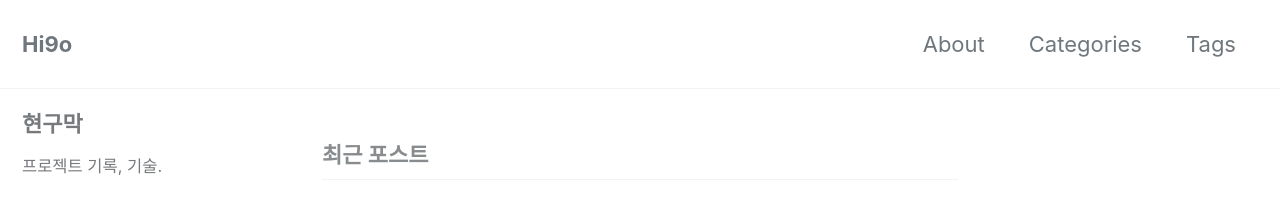
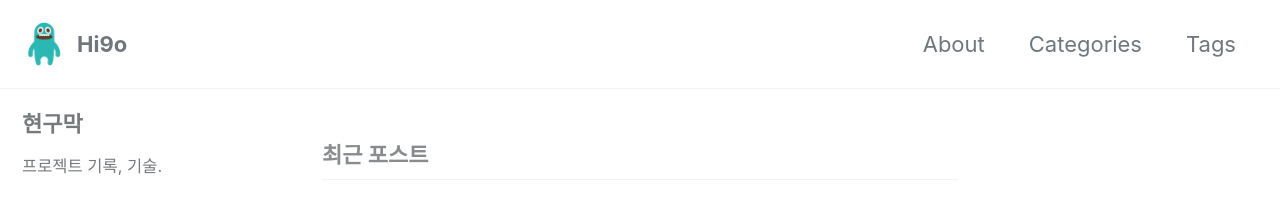
Before and after one commit to Hyeon9mak/Hyeon9mak.github.io, a Jekyll site: the page built from index.html, in a window 1280 px wide. Shown: the top 200 px of the page. Built offline with Jekyll 4.4.1, drawn with Linux system fonts in a browser that asks for light colours; cached includes are drawn as plain includes; nearby versions of some CDN libraries; the list of posts is cut into pages by our own code.

Commit message:
Update _config.yml

```diff
--- a/_config.yml
+++ b/_config.yml
@@ -24,8 +24,8 @@
 url                      : "https://Hyeon9mak.github.io"
 baseurl                  : # the subpath of your site, e.g. "/blog"
 repository               : # GitHub username/repo-name e.g. "mmistakes/minimal-mistakes"
-teaser                   : #"/assets/images/weng_profile.png" # 500x300px
-logo                     : #"/assets/images/weng_profile.png" # 88x88px
+teaser                   : "/assets/images/weng_profile.png" # 500x300px
+logo                     : "/assets/images/weng_profile.png" # 88x88px
 masthead_title           : # overrides the website title displayed in the masthead, use " " for no title
 # breadcrumbs            : false # true, false (default)
 words_per_minute         : 200
@@ -89,7 +89,7 @@
   username               :
   app_id                 :
   publisher              :
-og_image                 : #"/assets/images/weng_meta.png"
+og_image                 : "/assets/images/weng_meta.png"
 # For specifying social profiles
 # - https://developers.google.com/structured-data/customize/social-profiles
 social:
```
